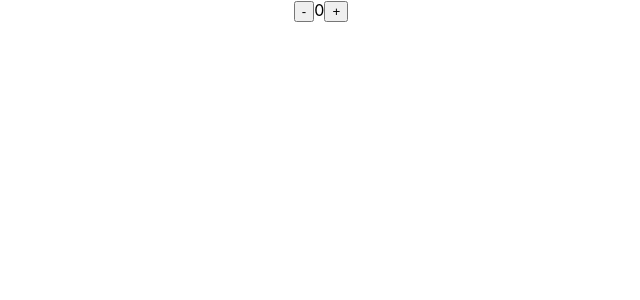
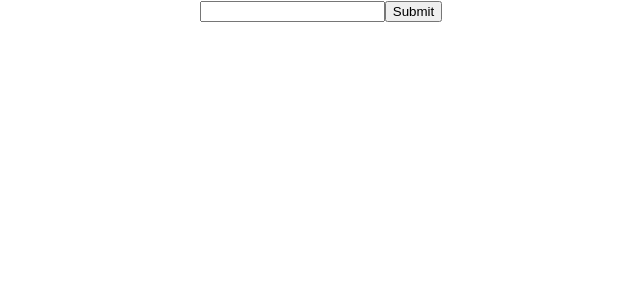
Before and after one commit to Awtanabe/useReducerapp-youtube, a React (Create React App) app: page / in a window 1280 px wide. Shown: the top 300 px of the page, without its empty margins (319-959 px from the left). Built offline with nearby package versions, Linux system fonts and the light colour scheme.

Commit message:
useReducer作成

```diff
--- a/src/App.js
+++ b/src/App.js
@@ -1,6 +1,7 @@
 import logo from './logo.svg';
 import React, {useState, useReducer} from 'react'
 import './App.css';
+import Todo from './Todo'
 
 // state.countでアクセスできる
 
@@ -13,36 +14,55 @@ const ACTIONS = {
   DECREMENT: 'decrement'
 }
 
-function reducer(state, action) {
-  // action = {type: 'decrement'}
+function reducer(todos, action) {
   switch(action.type) {
-    case ACTIONS.ICREMENT:
-      return { count: state.count + 1}
-    case ACTIONS.DECREMENT:
-      return { count: state.count - 1}
+    case 'add-todo':
+      return [...todos, {id: new Date, name: action.payload.name, is_complete: false}]
+    case 'toggle-todo':
+      return todos.map((todo) => {
+        debugger
+        if (todo.id === action.payload.id) {
+          debugger
+          return {...todo, is_complete: !todo.is_complete}
+        }
+        return todo
+      })
+    case 'delete-todo':
+      return todos.filter((todo) => todo.id !== action.payload.id)
     default:
-      return state;
+     return todos
   }
+}
+
+function toggleTodo(todos,newtodo) {
+   const newTodos = [...todos]
+   const target_todo = newTodos.find((todo) => todo.id === newtodo.id)
+   target_todo.is_complete = target_todo.is_complete
+   return target_todo
 }
 
 function App() {
   // reducerはコールバック
-  const [state, dispatch] = useReducer(reducer, {count:0})
-  const [count, setCount] = useState(0)
+  const [todos, dispatch] = useReducer(reducer,[])
+  const [name, setName] = useState('');
 
-  const increment = () => {
-    dispatch({type: ACTIONS.ICREMENT})
-    // setCount(prevCount => prevCount + 1)
+  const handleSubmit = (e) => {
+    e.preventDefault();
+    setName(name)
+
+    dispatch({type: 'add-todo', payload: { name: name}})
+    setName('')
   }
-  const decrement = () => {
-    dispatch({type: ACTIONS.DECREMENT})
-    // setCount(prevCount => prevCount - 1)
-  }
+
   return (
     <div className="App">
-      <button onClick={decrement}>-</button>
-        {state.count}
-      <button onClick={increment}>+</button>
+      <form onSubmit={handleSubmit}>
+        <input type="text" value={name} onChange={e => setName(e.target.value)}/>
+        <input type="submit"/>
+      </form>
+  {todos.map((todo) => {
+    return <Todo todo={todo} dispatch={dispatch}/>
+  })}
     </div>
   );
 }
--- /dev/null
+++ b/src/Todo.js
@@ -0,0 +1,19 @@
+import React from 'react';
+
+const Todo = ({todo, dispatch}) => {
+  const toggleTodo = () => {
+    dispatch({type: 'toggle-todo', payload: {id: todo.id}})
+  }
+  const deleteTodo = () => {
+    dispatch({type: 'delete-todo', payload: {id: todo.id}})
+  }
+  return (
+    <div>
+      <span style={todo.is_complete ? {textDecoration: 'line-through'} : {} }>{todo.name}</span>
+      <button onClick={toggleTodo}>Toggle</button>
+      <button onClick={deleteTodo}>Delete</button>
+    </div>
+  );
+}
+
+export default Todo;
```
Also changed, not shown: 2 other files (tests, documents, lock files or other folders).
